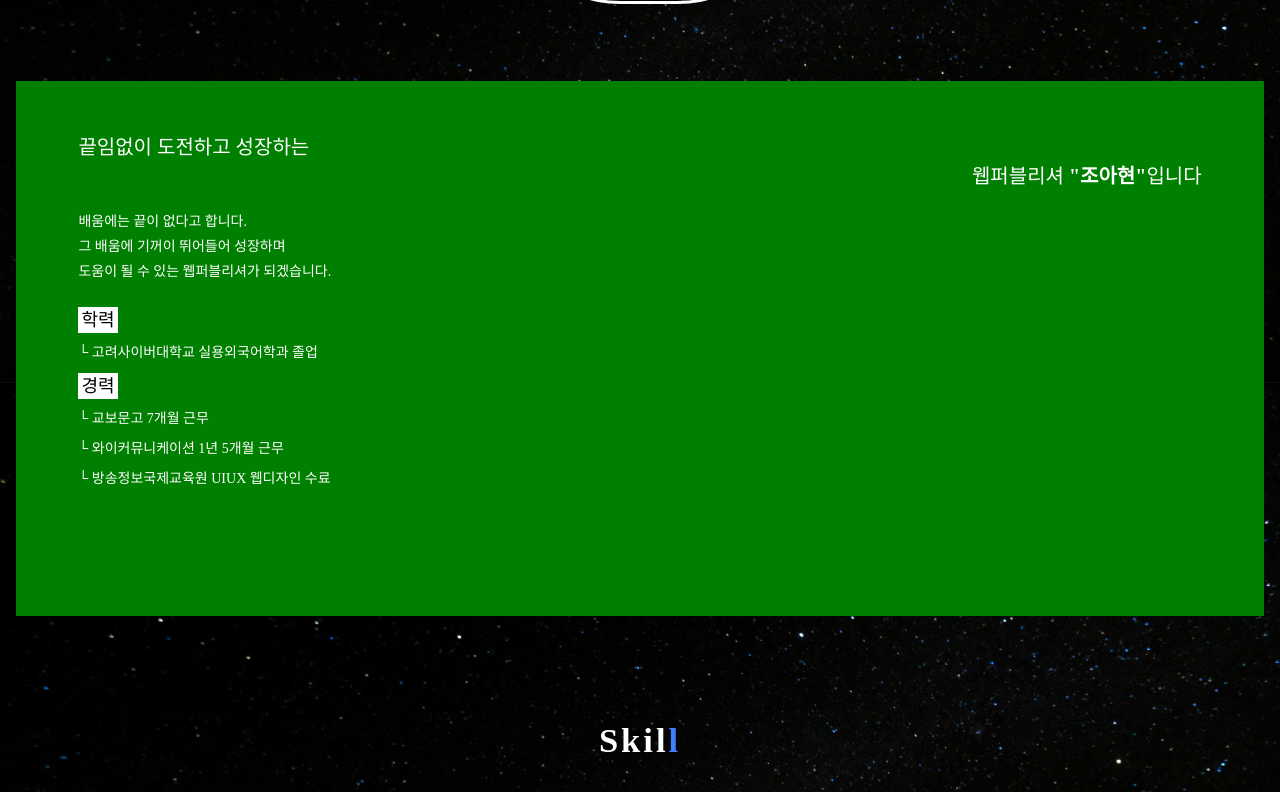
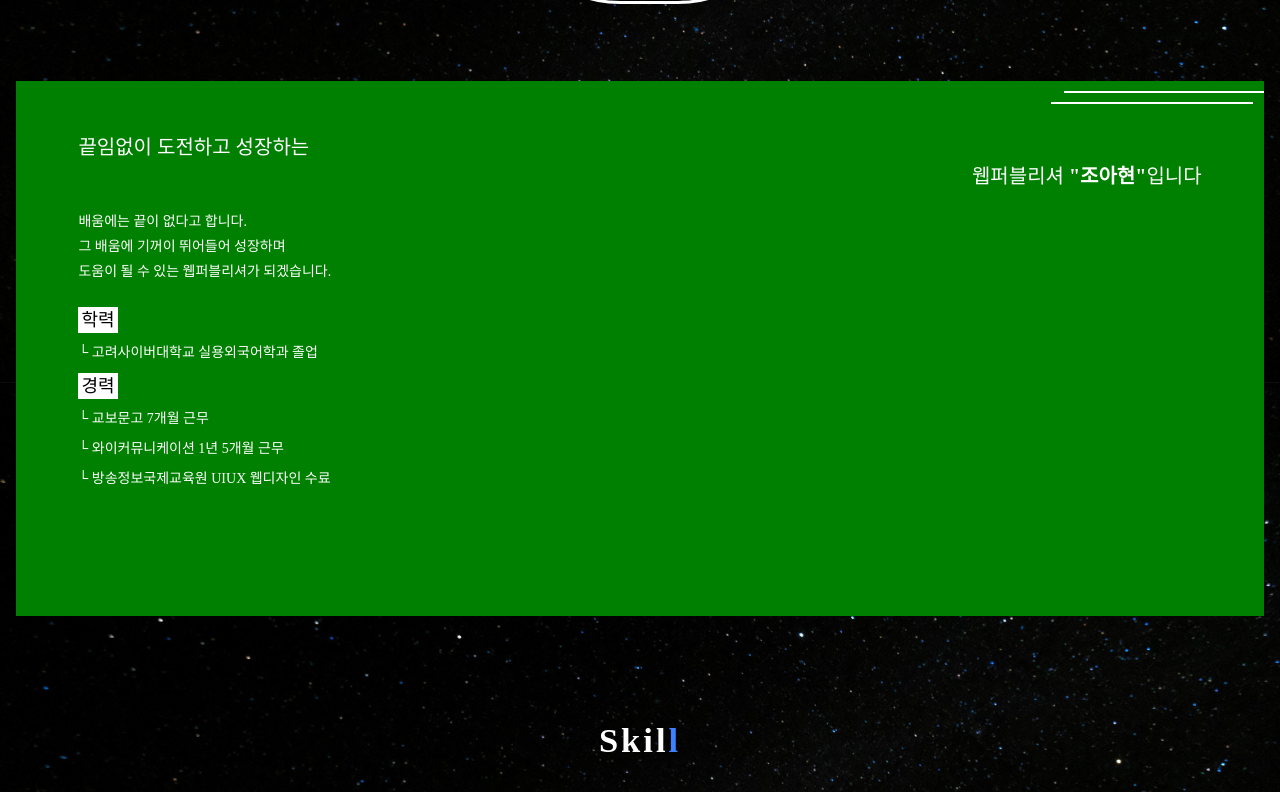
Before and after one commit to microco5m/portfolio, a plain HTML site: page index.html in a window 1280 px wide. Shown: the part 1218-2010 px from the top of the page. Drawn offline with Linux system fonts and the light colour scheme; a web font is replaced by a local one.

Commit message:
0317-1355

```diff
--- a/index.html
+++ b/index.html
@@ -62,8 +62,12 @@
               </div>
             </div>
 
+
             <div class="profile-square">
+              <div class="box-line1"></div>
+              <div class="box-line2"></div>
               <div class="profile-txt">
+
                 <div class="introduction-1">
                   <strong>끝임없이 도전하고 성장하는</strong>
                 </div>
--- a/scss/index.scss
+++ b/scss/index.scss
@@ -358,17 +358,32 @@ main {
 
         }
       }
-
       .profile-square {
+        position: relative;
         background-color: green;
-          width: 100%;
-          height: 535px;
-          padding-top: 50px;
+        width: 100%;
+        height: 535px;
+        padding-top: 50px;
         @include responsive(large-screens) {
           width: 50%;
           height: 650px;
         }
 
+        .box-line1 {
+          position: absolute;
+          top: 10px;
+          right: 0;
+          width: 200px;
+          border: 1px solid white;
+          &::after {
+            position: absolute;
+          top: 10px;
+          right: 10px;
+          content: "";
+          width: 200px;
+          border: 1px solid white;
+          }
+        }
         .profile-txt {
           width: 90%;
           margin: 0 auto;
@@ -476,7 +491,7 @@ main {
         }
       }
     }
-  }//Skill
+  }// Skill
 
   .Portfolio-site {
     text-align: center;
@@ -632,7 +647,8 @@ main {
         }
       }
     }
-  }  //Prortfolio
+  } // Prortfolio
+
   .Portfolio-other {
     @include responsive(large-screens) {
       height: 950px;
@@ -728,6 +744,7 @@ main {
     } // coding-sample
 
   }
+
   .Contact {
     position: relative;
     height: 840px;
```
Also changed, not shown: css/index.css, 4 other files.
